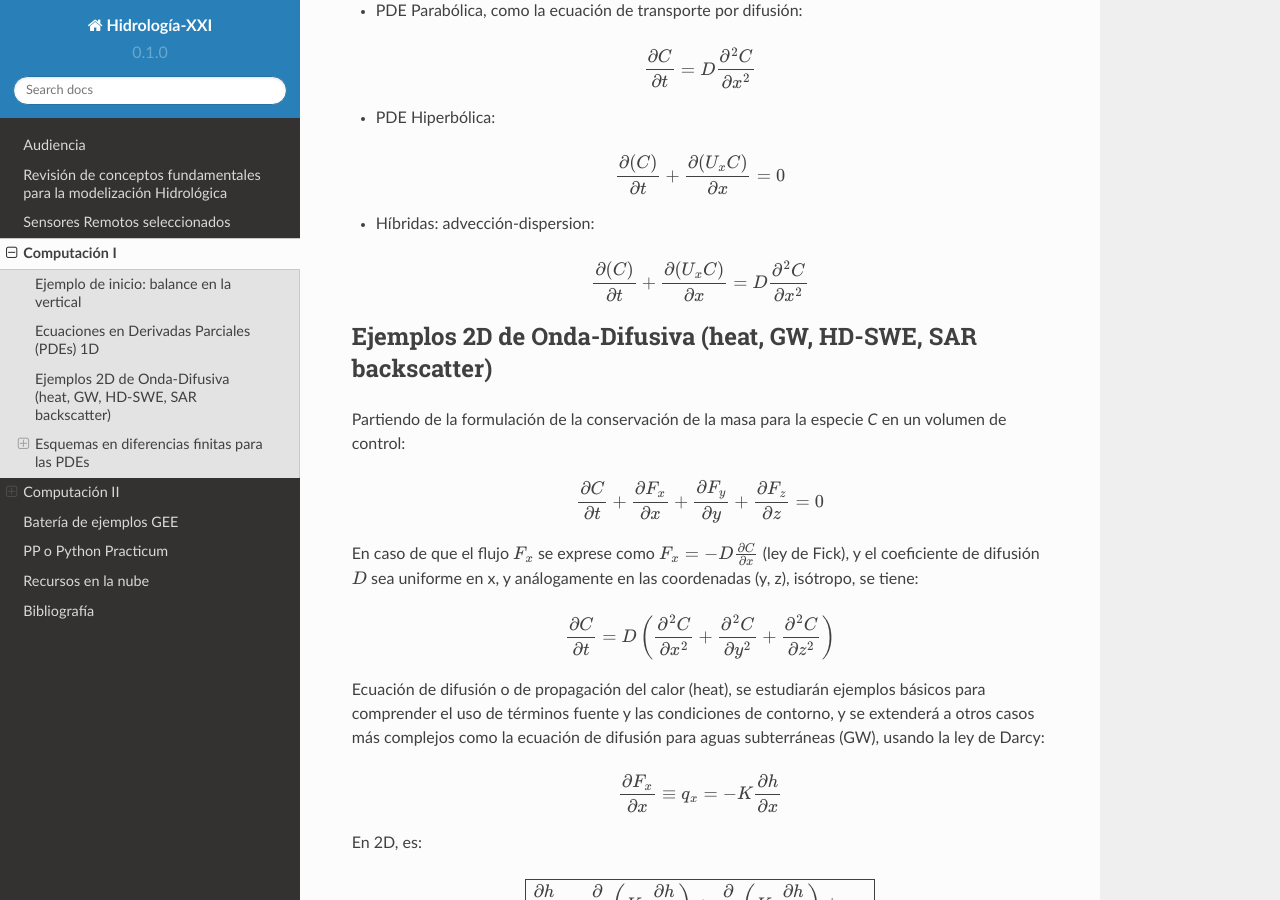
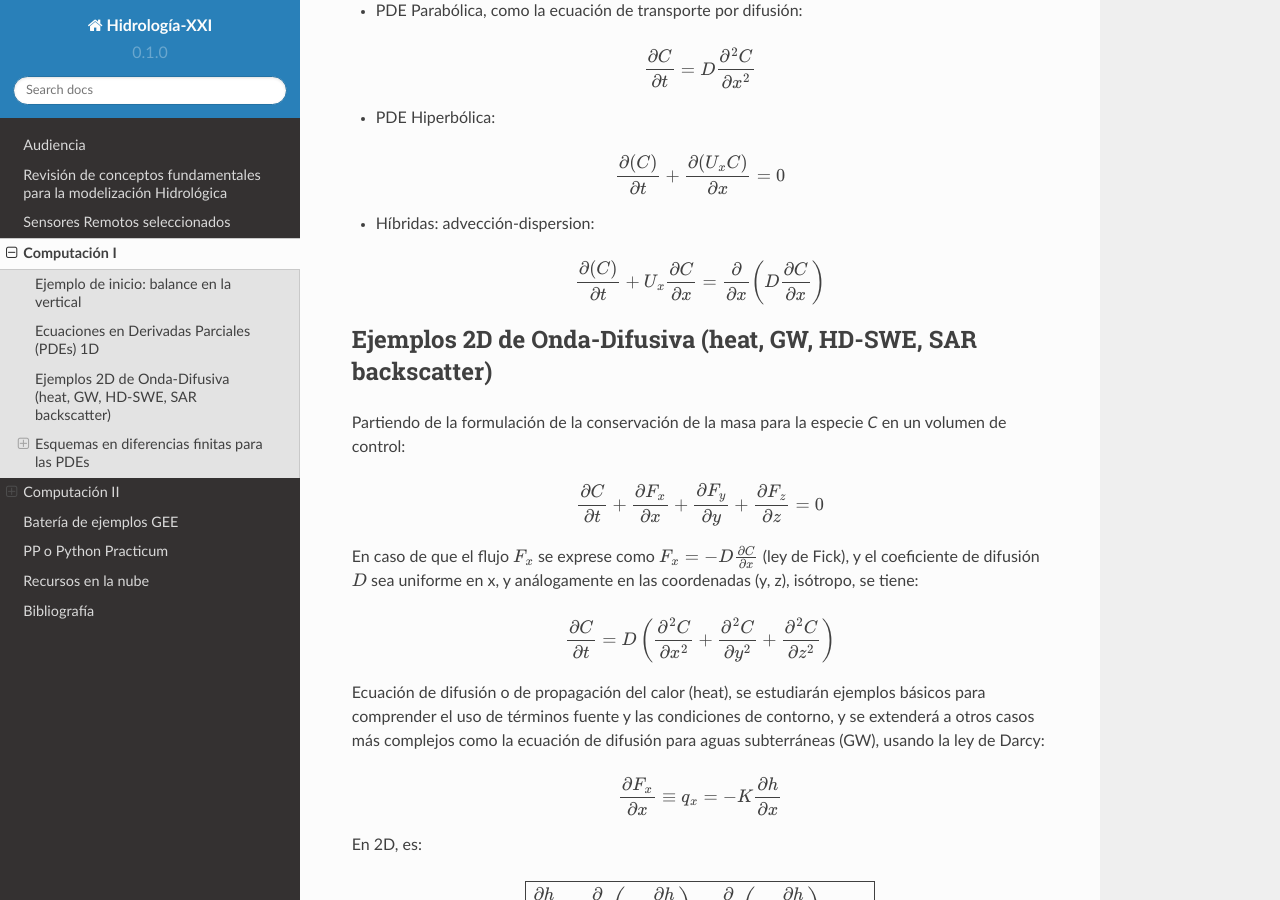
Before and after one commit to ivillamadrid/HidrologiaXXI, a Sphinx documentation site: the page built from docs/source/computacion.rst, in a window 1280 px wide and 900 px high, scrolled down 635 px. Built offline with Sphinx 7.4.7 and the Read the Docs theme 2.0.0, drawn with Linux system fonts in a browser that asks for light colours.

Commit message:
Update computacion.rst

```diff
--- a/docs/source/computacion.rst
+++ b/docs/source/computacion.rst
@@ -38,7 +38,7 @@ Si añadimos la dependencia espacial o un dominio de cálculo en el eje X, disti
 
 .. math::
 
-  \frac{\partial (C)}{\partial t}+\frac{\partial ( U_xC) }{\partial x}=D \frac{\partial^2 C }{\partial x^2}
+  \frac{\partial (C)}{\partial t}+ U_x \frac{\partial C }{\partial x}=\frac{\partial}{\partial x} \left( D \frac{\partial C }{\partial x}\right)
 
 
 Ejemplos 2D de Onda-Difusiva (heat, GW, HD-SWE, SAR backscatter)
```
